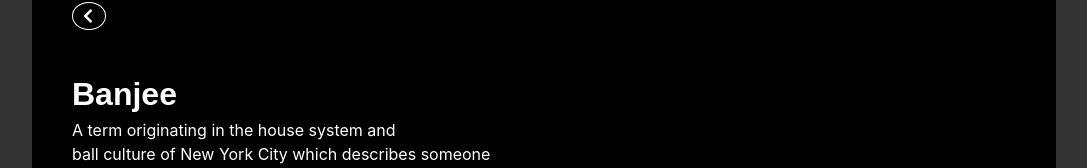
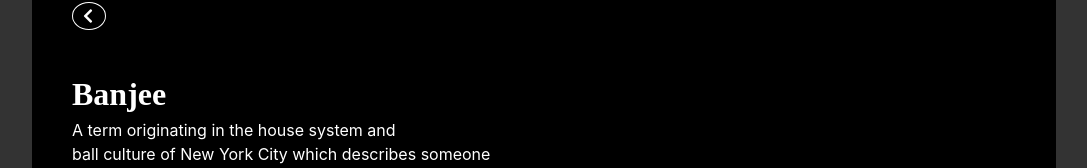
Before and after one commit to lattrellsapon/shawns21st, a React (Create React App) app: page /banjeeclassymenaing in a window 1280 px wide. Shown: the part 278-446 px from the top of the page, without its empty margins (96-1183 px from the left). Built offline with nearby package versions, Linux system fonts and the light colour scheme; a web font is replaced by a local one.

Commit message:
Adding finishing touches

```diff
--- a/src/App.css
+++ b/src/App.css
@@ -174,7 +174,7 @@ video {
 }
 
 .heading-banjee {
-  font-family: Degrassi, Stencil Std, fantasy, Bradley Hand, cursive;
+  font-family: Degrassi, Bradley Hand, cursive;
 }
 
 .heading-classy {
```
